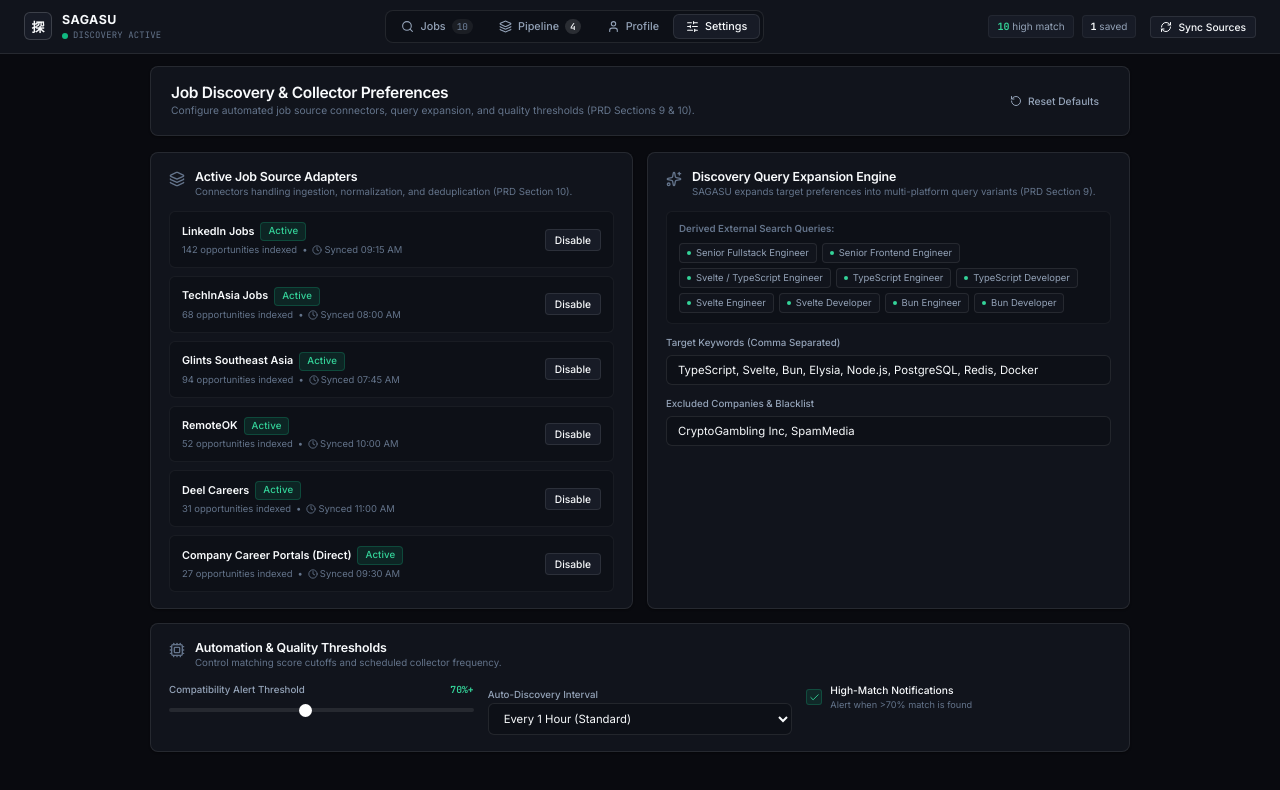
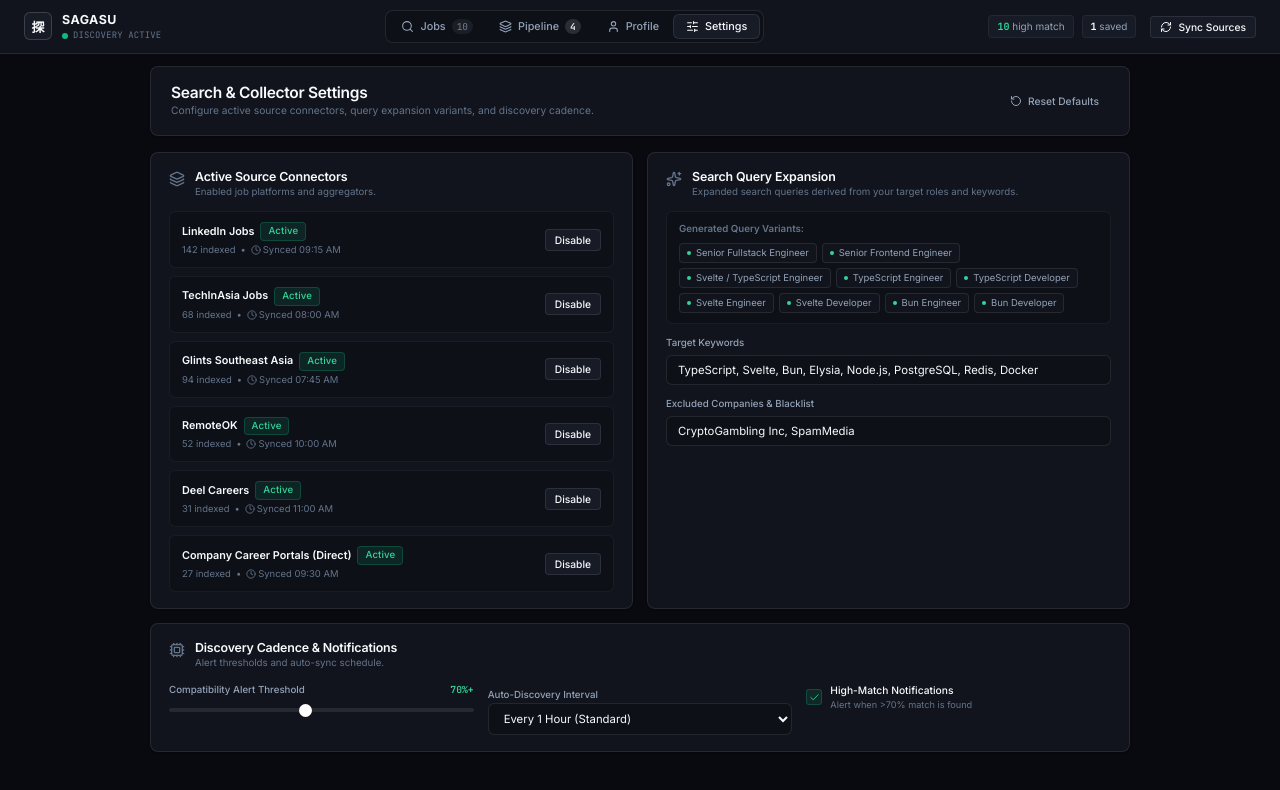
Before and after one commit to christofelkev/sagasu, a Svelte app in the folder apps/web/: page / in a window 1280 px wide. Both pictures are taken after a click on the button "Settings". Shown: the top 790 px of the page. Built offline with nearby package versions, Linux system fonts and the light colour scheme.

Commit message:
refactor(web/preferences): clean search settings and query expansion labels

```diff
--- a/apps/web/src/features/preferences/PreferencesView.svelte
+++ b/apps/web/src/features/preferences/PreferencesView.svelte
@@ -33,9 +33,9 @@
   <!-- Header -->
   <div class="pref-header glass-panel">
     <div>
-      <h2 class="pref-title">Job Discovery &amp; Collector Preferences</h2>
+      <h2 class="pref-title">Search &amp; Collector Settings</h2>
       <p class="pref-sub">
-        Configure automated job source connectors, query expansion, and quality thresholds (PRD Sections 9 &amp; 10).
+        Configure active source connectors, query expansion variants, and discovery cadence.
       </p>
     </div>
 
@@ -46,13 +46,13 @@
   </div>
 
   <div class="pref-grid">
-    <!-- 1. Source Adapters Grid (PRD Section 10) -->
+    <!-- 1. Source Adapters Grid -->
     <div class="pref-card glass-panel">
       <div class="card-title-row">
         <Layers size={16} class="card-icon" />
         <div>
-          <h3 class="card-heading">Active Job Source Adapters</h3>
-          <p class="card-subheading">Connectors handling ingestion, normalization, and deduplication (PRD Section 10).</p>
+          <h3 class="card-heading">Active Source Connectors</h3>
+          <p class="card-subheading">Enabled job platforms and aggregators.</p>
         </div>
       </div>
 
@@ -67,7 +67,7 @@
                 </span>
               </div>
               <div class="adapter-stats">
-                <span class="stat-count">{src.itemsCount} opportunities indexed</span>
+                <span class="stat-count">{src.itemsCount} indexed</span>
                 {#if src.lastSyncedAt}
                   <span class="dot">•</span>
                   <span class="stat-time">
@@ -90,20 +90,20 @@
       </div>
     </div>
 
-    <!-- 2. AI Query Generator Simulator (PRD Section 9) -->
+    <!-- 2. Query Generator Simulator -->
     <div class="pref-card glass-panel">
       <div class="card-title-row">
         <Sparkles size={16} class="card-icon" />
         <div>
-          <h3 class="card-heading">Discovery Query Expansion Engine</h3>
+          <h3 class="card-heading">Search Query Expansion</h3>
           <p class="card-subheading">
-            SAGASU expands target preferences into multi-platform query variants (PRD Section 9).
+            Expanded search queries derived from your target roles and keywords.
           </p>
         </div>
       </div>
 
       <div class="query-preview-box">
-        <span class="query-box-title">Derived External Search Queries:</span>
+        <span class="query-box-title">Generated Query Variants:</span>
         <div class="query-pills">
           {#each generatedQueries as q}
             <span class="query-pill">
@@ -116,7 +116,7 @@
 
       <!-- Keywords Manager -->
       <div class="keywords-field">
-        <label for="pref-keywords" class="field-lbl">Target Keywords (Comma Separated)</label>
+        <label for="pref-keywords" class="field-lbl">Target Keywords</label>
         <input
           id="pref-keywords"
           type="text"
@@ -150,8 +150,8 @@
       <div class="card-title-row">
         <Cpu size={16} class="card-icon" />
         <div>
-          <h3 class="card-heading">Automation &amp; Quality Thresholds</h3>
-          <p class="card-subheading">Control matching score cutoffs and scheduled collector frequency.</p>
+          <h3 class="card-heading">Discovery Cadence &amp; Notifications</h3>
+          <p class="card-subheading">Alert thresholds and auto-sync schedule.</p>
         </div>
       </div>
 
```
